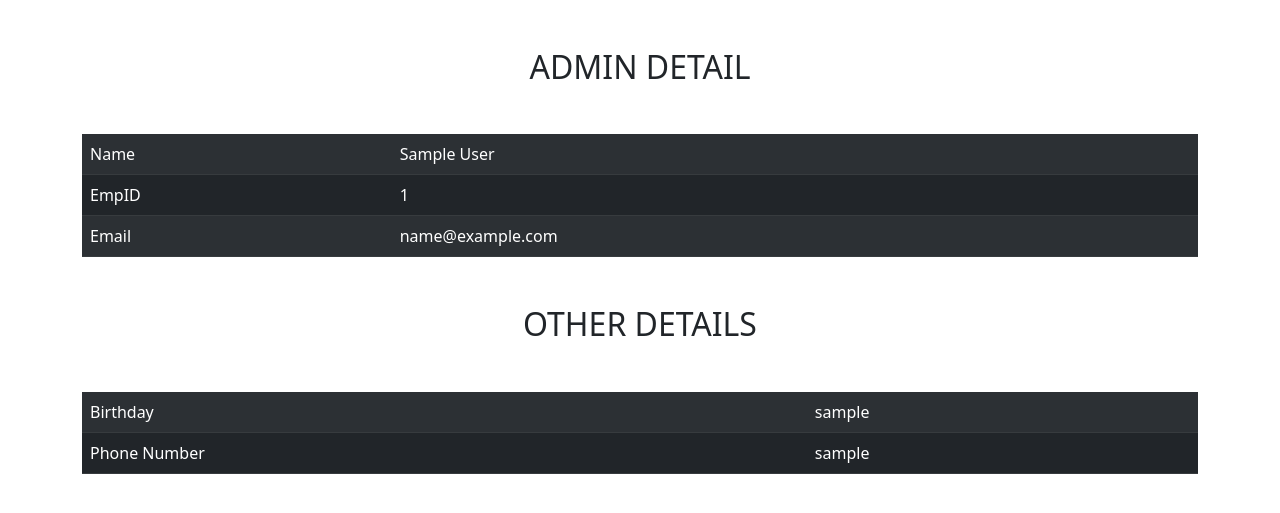
After one commit to AzharUddinSheikh/ElmsSystem, a PHP site: page /elms/src/welcome.php in a window 1280 px wide. The commit adds this page. Shown: the top 513 px of the page. Run offline with PHP 8.4, Linux system fonts and the light colour scheme; the visitor is signed in with stand-in values (Sample User, id 1).

Commit message:
created home page for normal users with retreiving personal data also created page for forgetting password and putting validation using ajax, added session

```diff
--- a/index.php
+++ b/index.php
@@ -40,7 +40,7 @@ if ($_SERVER['REQUEST_METHOD']=="POST") {
                <input name="password" type="password" id="password" placeholder="Enter Your Password">
            </div>
            <div>
-                <a href="#">Forgot Password ? Click Here</a>
+                <a href="src/forgot.php">Forgot Password ? Click Here</a>
            </div>
            <button type="submit">Login</button>
        </form>
--- a/partials/_sessionstart.php
+++ b/partials/_sessionstart.php
@@ -3,5 +3,9 @@
             $_SESSION["loggedin"] = true;
             $_SESSION["user"] = $row["user_type"];
             $_SESSION["status"] = $row["status"];
+            $_SESSION["emp_id"] = $row["emp_id"];
+            $_SESSION["email"] = $row["email"];
+            $_SESSION["status"] = $row["status"];
+            $_SESSION["uservalue"] = $row["user_value"];
             $_SESSION["fullname"] = join(" ", array($row["first_name"], $row["last_name"]));
 ?>
--- a/src/_db.php
+++ b/src/_db.php
@@ -86,7 +86,7 @@ class Login{
 
     public function valid_user($email) {
 
-        $sql = "SELECT * FROM $this->table_name where email = '$email'";
+        $sql = "SELECT * FROM users u JOIN user_details ud WHERE u.id = ud.user_id AND email='$email'";
 
         $result = $this->conn->query($sql);
 
--- /dev/null
+++ b/src/welcome.php
@@ -0,0 +1,71 @@
+<?php
+
+session_start();
+
+if(!isset($_SESSION['loggedin']) || $_SESSION['loggedin'] != true) {
+
+  header("location: ../index.php");
+
+  exit;
+}
+
+?>
+
+<!doctype html>
+<html lang="en">
+  <head>
+    <!-- Required meta tags -->
+    <meta charset="utf-8">
+    <meta name="viewport" content="width=device-width, initial-scale=1">
+
+    <!-- Bootstrap CSS -->
+    <link href="https://cdn.jsdelivr.net/npm/bootstrap@5.0.0/dist/css/bootstrap.min.css" rel="stylesheet" integrity="sha384-wEmeIV1mKuiNpC+IOBjI7aAzPcEZeedi5yW5f2yOq55WWLwNGmvvx4Um1vskeMj0" crossorigin="anonymous">
+
+    <title>Welcome ELMS</title>
+  </head>
+  <body>
+    <div class="container">
+        <h2 class='text-center my-5' >
+        <?php
+          if ($_SESSION["user"] == '1') {
+            echo "ADMIN ";
+          } else {
+            echo "USER ";
+          }
+        ?>DETAIL</h2>
+          <table class="table table-striped table-dark">
+              <?php
+
+            echo '<tr>
+                <td>Name</td>
+                <td>'.$_SESSION["fullname"].'</td>
+            </tr>
+            <tr>
+                <td>EmpID</td>
+                <td>'.$_SESSION["emp_id"].'</td>
+            </tr>
+            <tr>
+                <td>Email</td>
+                <td>'.$_SESSION["email"].'</td>
+            </tr>
+          </table>
+          <h2 class="my-5 text-center"> OTHER DETAILS </h2>
+          <table class="table table-striped table-dark">
+              <tr>
+                  <td>Birthday</td>
+                  <td>'.$_SESSION["uservalue"].'</td>
+              </tr>
+              <tr>
+                  <td>Phone Number</td>
+                  <td>'.$_SESSION["uservalue"].'</td>
+              </tr>
+            </table>
+        </div>';
+?>
+
+    </div>
+
+    <script src="https://cdn.jsdelivr.net/npm/@popperjs/core@2.9.2/dist/umd/popper.min.js" integrity="sha384-IQsoLXl5PILFhosVNubq5LC7Qb9DXgDA9i+tQ8Zj3iwWAwPtgFTxbJ8NT4GN1R8p" crossorigin="anonymous"></script>
+    <script src="https://cdn.jsdelivr.net/npm/bootstrap@5.0.0/dist/js/bootstrap.min.js" integrity="sha384-lpyLfhYuitXl2zRZ5Bn2fqnhNAKOAaM/0Kr9laMspuaMiZfGmfwRNFh8HlMy49eQ" crossorigin="anonymous"></script>
+  </body>
+</html>
```
Also changed, not shown: src/department.php (+0 -9 lines), src/forgot.php (added, +66 -0 lines), 1 other file.
